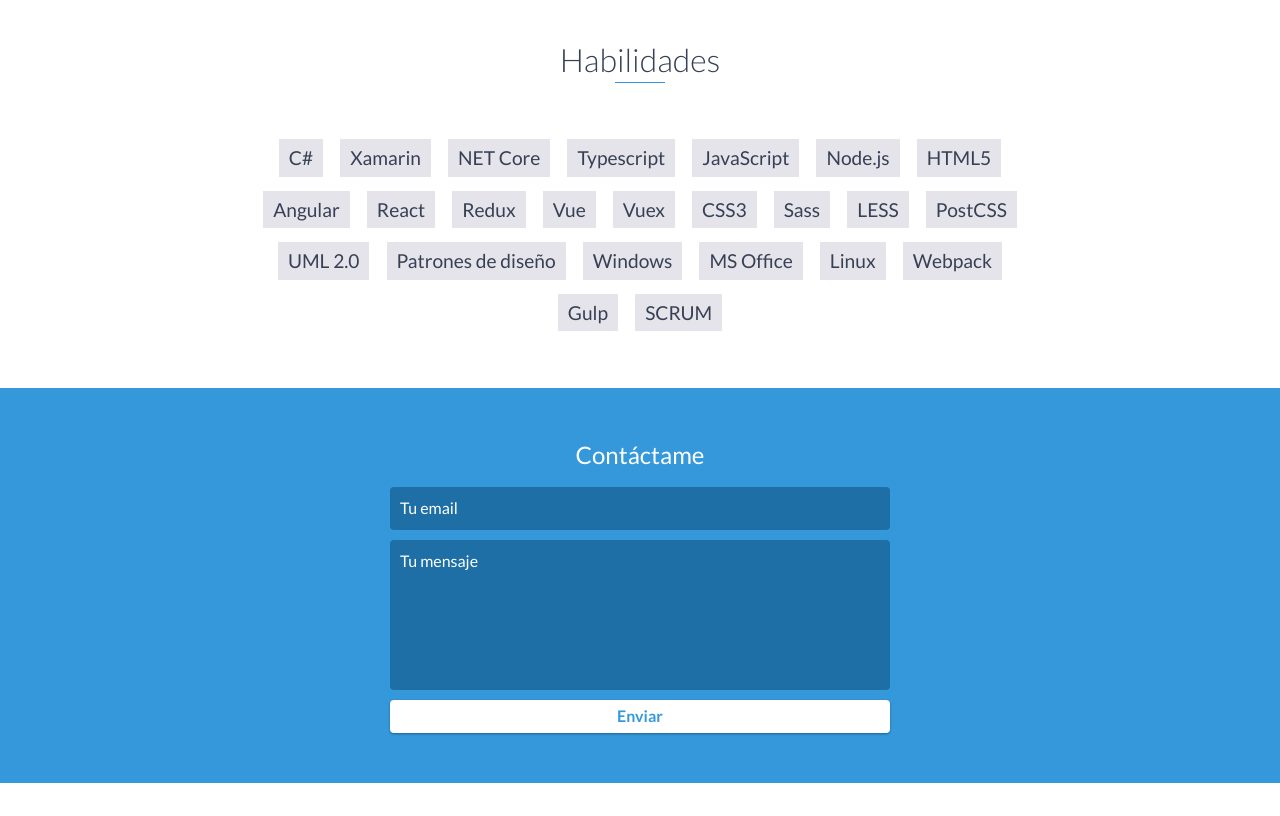
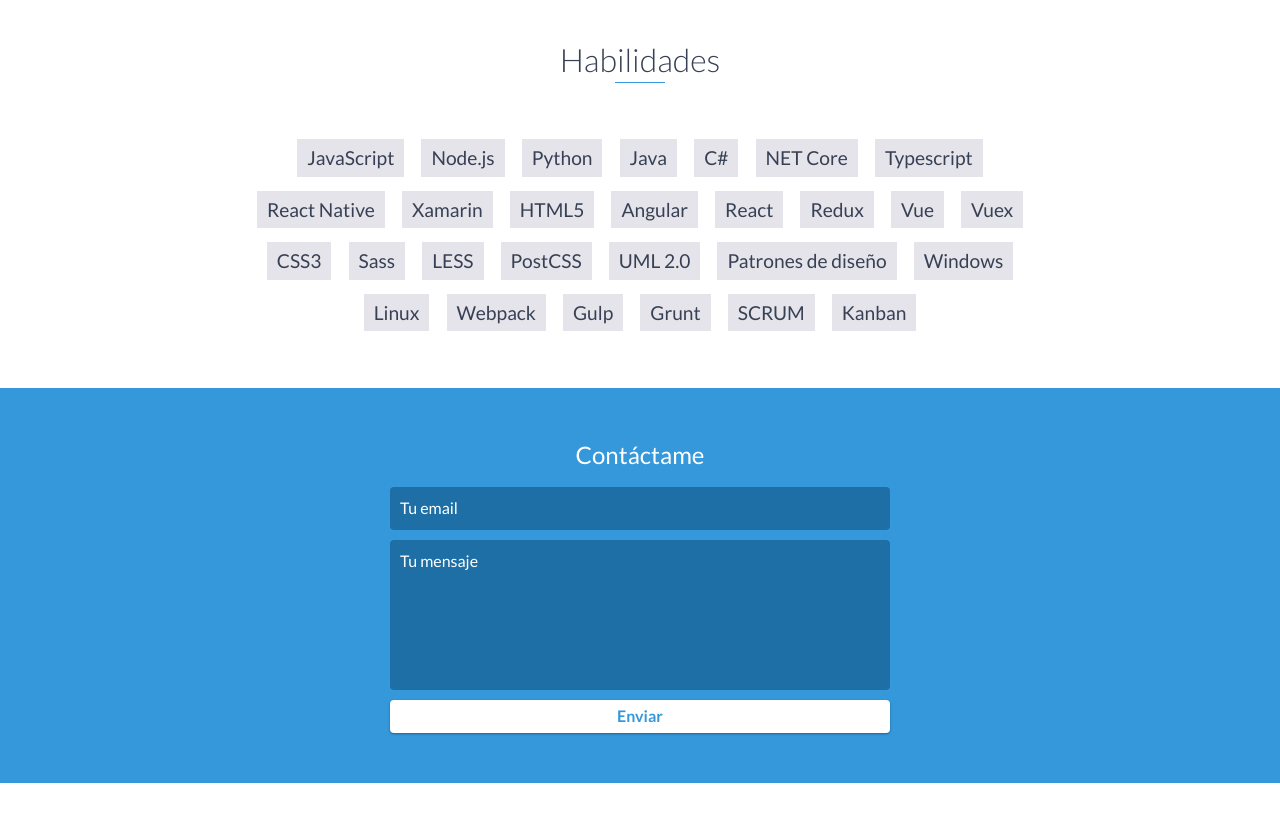
Before and after one commit to gugadev/gugadev.github.io, a website: page index.html in a window 1280 px wide. Shown: the part 3160-3976 px from the top of the page. Drawn offline with nearby package versions, Linux system fonts and the light colour scheme.

Commit message:
Update index.html

```diff
--- a/index.html
+++ b/index.html
@@ -217,12 +217,15 @@
     <div id="skills">
         <h2 class="heading">Habilidades</h2>
         <ul>
-		<li>C#</li>
-			<li>Xamarin</li>
+	    <li>JavaScript</li>
+            <li>Node.js</li>
+		<li>Python</li>
+		<li>Java</li>
+	    <li>C#</li>
 		<li>NET Core</li>
 		<li>Typescript</li>
-            <li>JavaScript</li>
-            <li>Node.js</li>
+		<li>React Native</li>
+            <li>Xamarin</li>
             <li>HTML5</li>
             <li>Angular</li>
             <li>React</li>
@@ -236,11 +239,12 @@
             <li>UML 2.0</li>
 		<li>Patrones de diseño</li>
             <li>Windows</li>
-		<li>MS Office</li>
             <li>Linux</li>
             <li>Webpack</li>
             <li>Gulp</li>
+		<li>Grunt</li>
 		<li>SCRUM</li>
+		<li>Kanban</li>
         </ul>
     </div>
     <!-- End #skills -->
```
